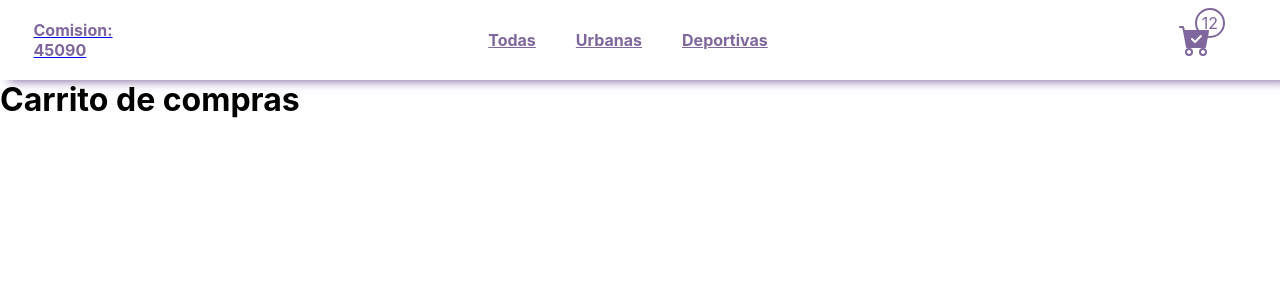
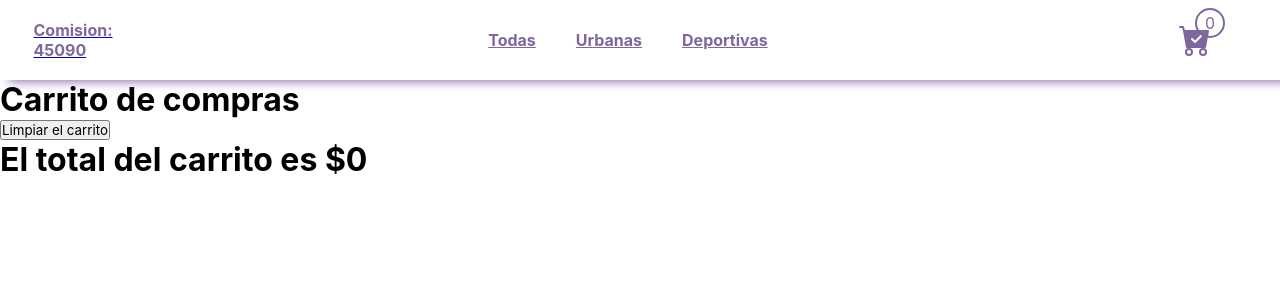
Before and after one commit to jorgeduje/coder-45090, a React (Create React App) app: page /cart in a window 1280 px wide. Shown: the top 300 px of the page. Built offline with nearby package versions, Linux system fonts and the light colour scheme.

Commit message:
context manejando logica de carrito

```diff
--- a/src/App.js
+++ b/src/App.js
@@ -4,6 +4,7 @@ import Header from "./components/Header/Header";
 import ItemDetailContainer from "./components/ItemDetailContainer/ItemDetailContainer";
 import ItemListContainer from "./components/ItemListContainer/ItemListContainer";
 import Cart from "./components/Cart/Cart";
+import CartContextProvider from "./context/CartContext";
 
 
 function App() {
@@ -16,6 +17,7 @@ function App() {
     // </div>
 
     <BrowserRouter>
+    <CartContextProvider>
 
       <Header />
 
@@ -33,6 +35,7 @@ function App() {
 
 
       </Routes>
+    </CartContextProvider>
 
     </BrowserRouter>
 
--- a/src/components/Cart/Cart.jsx
+++ b/src/components/Cart/Cart.jsx
@@ -1,10 +1,31 @@
-import Form from "../Form/Form";
+
+import { useContext } from "react"
+import { CartContext } from "../../context/CartContext";
 
 const Cart = ()=>{
+
+    const { cart, clearCart, deleteProductById, getTotalPrice } = useContext( CartContext )
+
+    console.log(cart)
 
     return(
         <div>
            <h1>Carrito de compras</h1>
+
+           {
+            cart.map( item => {
+                return <div key={item.id} style={{border: "2px solid black"}}>
+                    <h3>nombre: {item.title}</h3>
+                    <h3>precio: {item.price}</h3>
+                    <h3>cantidad: {item.quantity}</h3>
+                    <button onClick={()=> deleteProductById(item.id)}>Quitar del carrito</button>
+                </div>
+            })
+           }
+
+           <button onClick={clearCart}>Limpiar el carrito</button>
+
+           <h1>El total del carrito es ${getTotalPrice()}</h1>
         </div>
     )
 }
--- a/src/components/CartWidget/CartWidget.jsx
+++ b/src/components/CartWidget/CartWidget.jsx
@@ -2,8 +2,13 @@ import { Link } from "react-router-dom";
 
 import "./CartWidget.css";
 import { BsFillCartCheckFill } from "react-icons/bs";
+import { useContext } from "react";
+import { CartContext } from "../../context/CartContext";
 
 const CartWidget = () => {
+
+  const { getTotalItems } = useContext(CartContext)
+
   return (
     <Link to="/cart">
       <div className="container-cart">
@@ -14,7 +19,7 @@ const CartWidget = () => {
           }}
         />
         <div className="bubble-counter">
-          <span>12</span>
+          <span>{getTotalItems()}</span>
         </div>
       </div>
     </Link>
--- a/src/components/ItemCount/ItemCount.jsx
+++ b/src/components/ItemCount/ItemCount.jsx
@@ -1,7 +1,11 @@
-import { useState } from "react";
+import { useEffect, useState } from "react";
 
-const ItemCount = ({ stock, initial=1, agregarAlCarrito }) => {
+const ItemCount = ({ stock, initial=1, onAdd }) => {
   const [contador, setContador] = useState(initial);
+
+  useEffect( ()=>{
+    setContador(initial)
+  }, [initial])
 
   const sumar = () => {
     if (contador < stock) {
@@ -21,7 +25,7 @@ const ItemCount = ({ stock, initial=1, agregarAlCarrito }) => {
 
       <button onClick={sumar}>Sumar</button>
       <button onClick={restar}>Restar</button>
-      <button onClick={() => agregarAlCarrito(contador)}>
+      <button onClick={() => onAdd(contador)}>
         Agregar Al carrito
       </button>
     </div>
--- a/src/components/ItemDetail/ItemDetail.jsx
+++ b/src/components/ItemDetail/ItemDetail.jsx
@@ -1,18 +1,24 @@
-import React from "react";
+import React, { useContext } from "react";
+import { CartContext } from "../../context/CartContext";
 import ItemCount from "../ItemCount/ItemCount";
 
 const ItemDetail = ({ product }) => {
 
-  const agregarAlCarrito = (cantidad) => {
+  const { addToCart, getQuantityById } = useContext( CartContext )
+
+  const onAdd = ( cantidad ) => {
+
     const obj = {
-      title: product.title,
-      price: product.price,
-      img: product.img,
-      quantity: cantidad,
-    };
+      ...product,
+      quantity: cantidad
+    }
 
-    console.log(obj);
+
+    addToCart( obj )
   };
+
+  const quantity = getQuantityById(product.id)
+  console.log(quantity)
 
   return (
     <div>
@@ -23,8 +29,8 @@ const ItemDetail = ({ product }) => {
 
       <ItemCount
         stock={product.stock}
-        // initial={1}
-        agregarAlCarrito={agregarAlCarrito}
+        initial={ quantity }
+        onAdd={onAdd}
       />
     </div>
   );
--- /dev/null
+++ b/src/context/CartContext.jsx
@@ -0,0 +1,99 @@
+import { useState, createContext } from "react"
+
+export const CartContext  = createContext()
+
+const CartContextProvider = ( {children} ) => {
+
+    const [cart, setCart] = useState([])
+
+
+    const addToCart = ( product )=>{
+      let exist = isInCart(product.id)
+
+      if(exist){
+
+        let newCart = cart.map( (item)=>{
+          if(item.id === product.id){
+            let newProduct = {
+              ...item,
+              quantity: product.quantity
+            }
+            return newProduct
+          }else{
+            return item
+          }
+        })
+
+        setCart(newCart)
+
+      }else{
+        setCart( [ ...cart, product ] )
+      }
+
+    }
+
+    const clearCart = ()=>{
+      setCart( [] )
+    }
+
+    const deleteProductById = ( id )=>{
+
+      let newCart = cart.filter( product => product.id !== id)
+
+      setCart(newCart)
+
+    }
+
+    const isInCart = ( id )=>{
+
+      let exist = cart.some( element => element.id === id )
+
+      return exist
+
+    }
+
+    const getQuantityById = ( id )=>{
+
+      let product = cart.find( element => element.id === id)
+      return product?.quantity
+
+    }
+
+    const getTotalItems = ()=>{
+
+      const total = cart.reduce((acc, element)=>{
+        return acc + element.quantity
+      }, 0 )
+
+      return total
+    }
+
+    const getTotalPrice = ()=>{
+
+      const total = cart.reduce( (acc, element)=>{
+        return acc + (element.price * element.quantity)
+      }, 0)
+
+      return total
+
+    }
+
+
+    let data = {
+      cart: cart,
+      addToCart,
+      clearCart,
+      deleteProductById,
+      getQuantityById,
+      getTotalItems,
+      getTotalPrice
+    }
+
+  return (
+    <CartContext.Provider value={ data }>
+        {children}
+    </CartContext.Provider>
+  )
+}
+
+export default CartContextProvider
```
